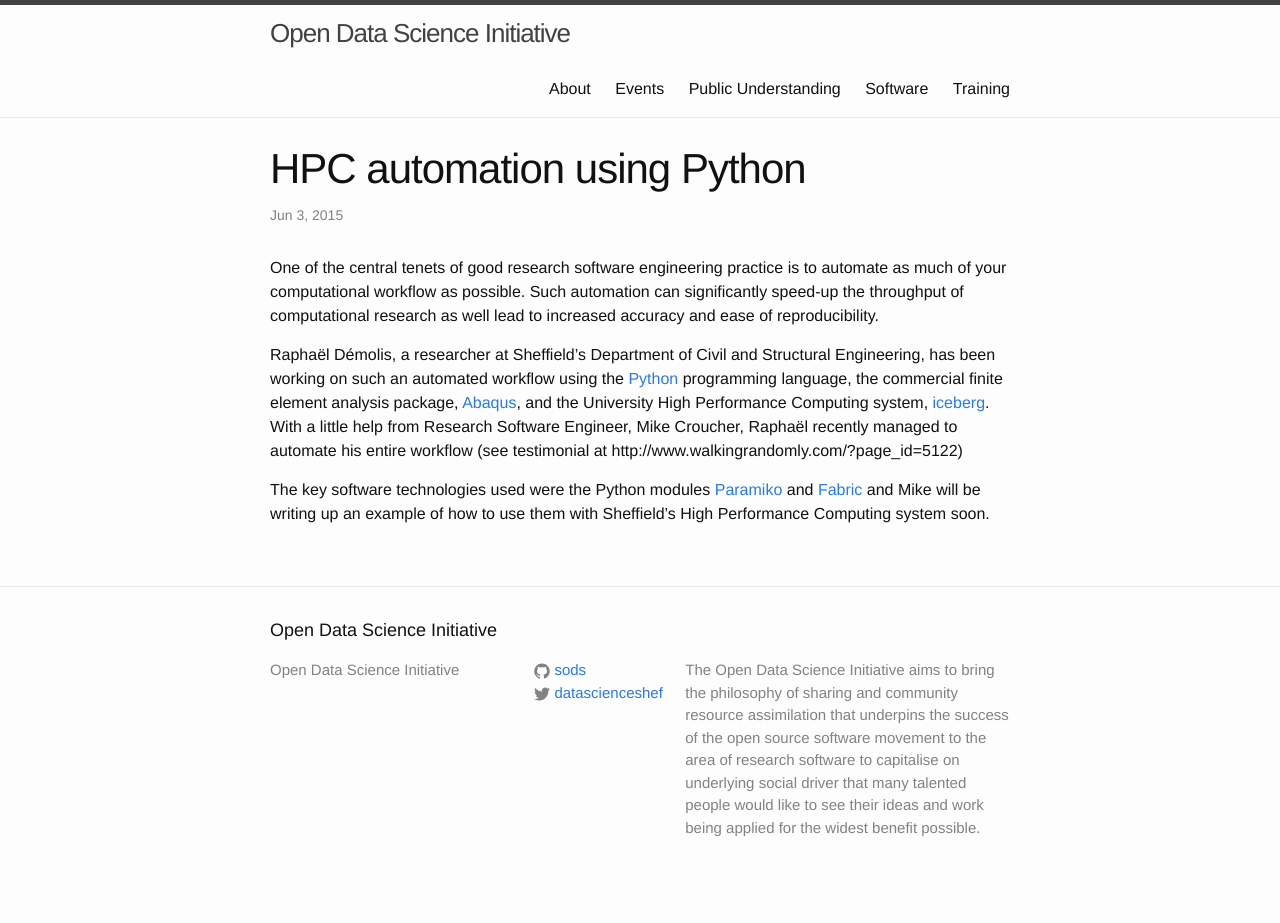
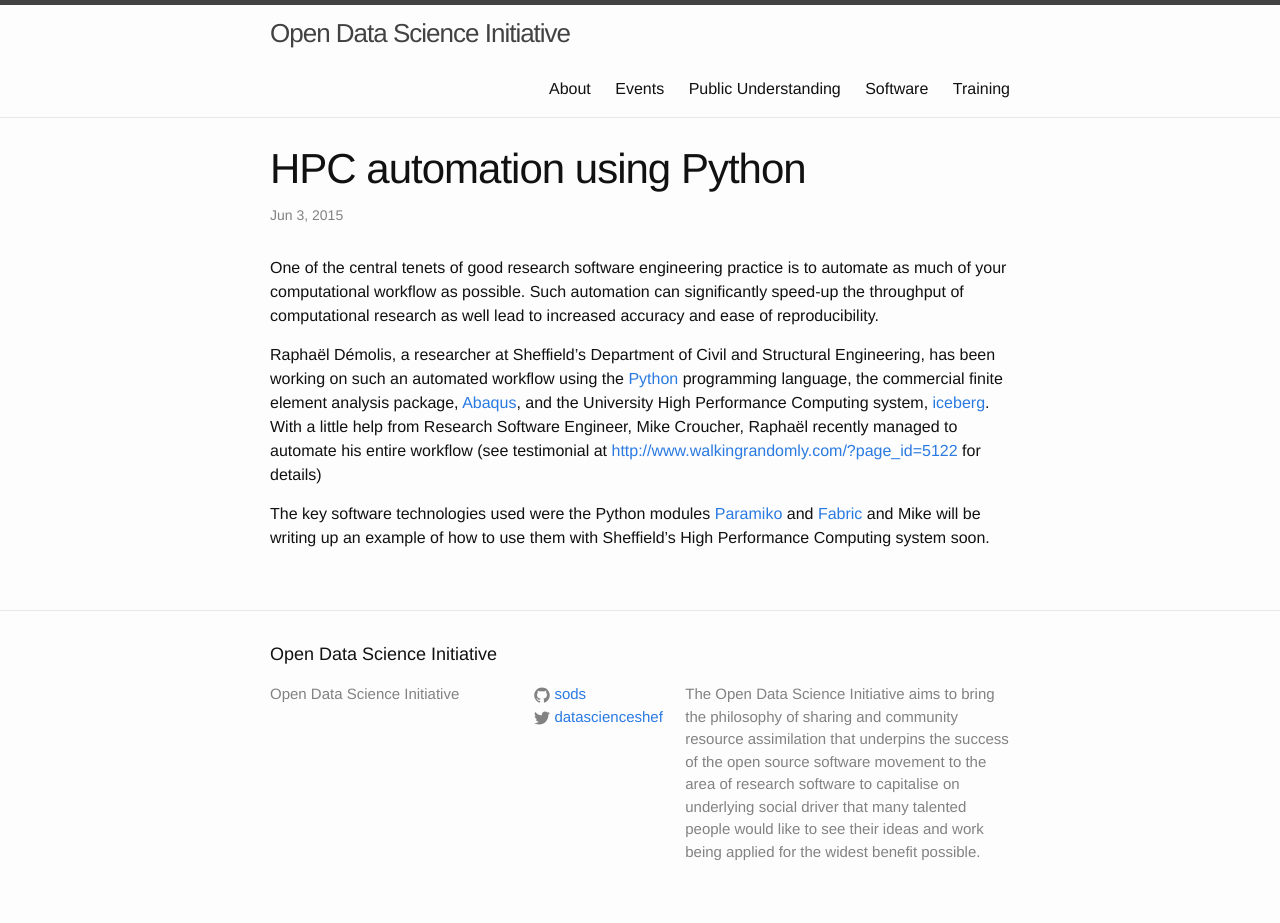
Before and after one commit to sods/sods.github.io, a Jekyll site: the page built from _posts/2015-06-03-Auomated_Abaqus.md, in a window 1280 px wide. Built offline with Jekyll 4.4.1, drawn with Linux system fonts in a browser that asks for light colours; before the commit the page ends 900 px from its top, so only the background shows below that.

Commit message:
fixed link

```diff
--- a/_posts/2015-06-03-Auomated_Abaqus.md
+++ b/_posts/2015-06-03-Auomated_Abaqus.md
@@ -6,6 +6,6 @@ categories: Research Software Engineering
 ---
 One of the central tenets of good research software engineering practice is to automate as much of your computational workflow as possible. Such automation can significantly speed-up the throughput of computational research as well lead to increased accuracy and ease of reproducibility.
 
-Raphaël Démolis, a researcher at Sheffield's Department of Civil and Structural Engineering, has been working on such an automated workflow using the [Python](https://www.python.org/) programming language, the commercial finite element analysis package, [Abaqus](http://www.3ds.com/products-services/simulia/products/abaqus/), and the University High Performance Computing system, [iceberg](https://www.shef.ac.uk/wrgrid/iceberg). With a little help from Research Software Engineer, Mike Croucher, Raphaël recently managed to automate his entire workflow (see testimonial at http://www.walkingrandomly.com/?page_id=5122)
+Raphaël Démolis, a researcher at Sheffield's Department of Civil and Structural Engineering, has been working on such an automated workflow using the [Python](https://www.python.org/) programming language, the commercial finite element analysis package, [Abaqus](http://www.3ds.com/products-services/simulia/products/abaqus/), and the University High Performance Computing system, [iceberg](https://www.shef.ac.uk/wrgrid/iceberg). With a little help from Research Software Engineer, Mike Croucher, Raphaël recently managed to automate his entire workflow (see testimonial at [http://www.walkingrandomly.com/?page_id=5122](http://www.walkingrandomly.com/?page_id=5122) for details)
 
 The key software technologies used were the Python modules [Paramiko](http://www.paramiko.org/) and [Fabric](http://www.fabfile.org/) and Mike will be writing up an example of how to use them with Sheffield's High Performance Computing system soon.
```
